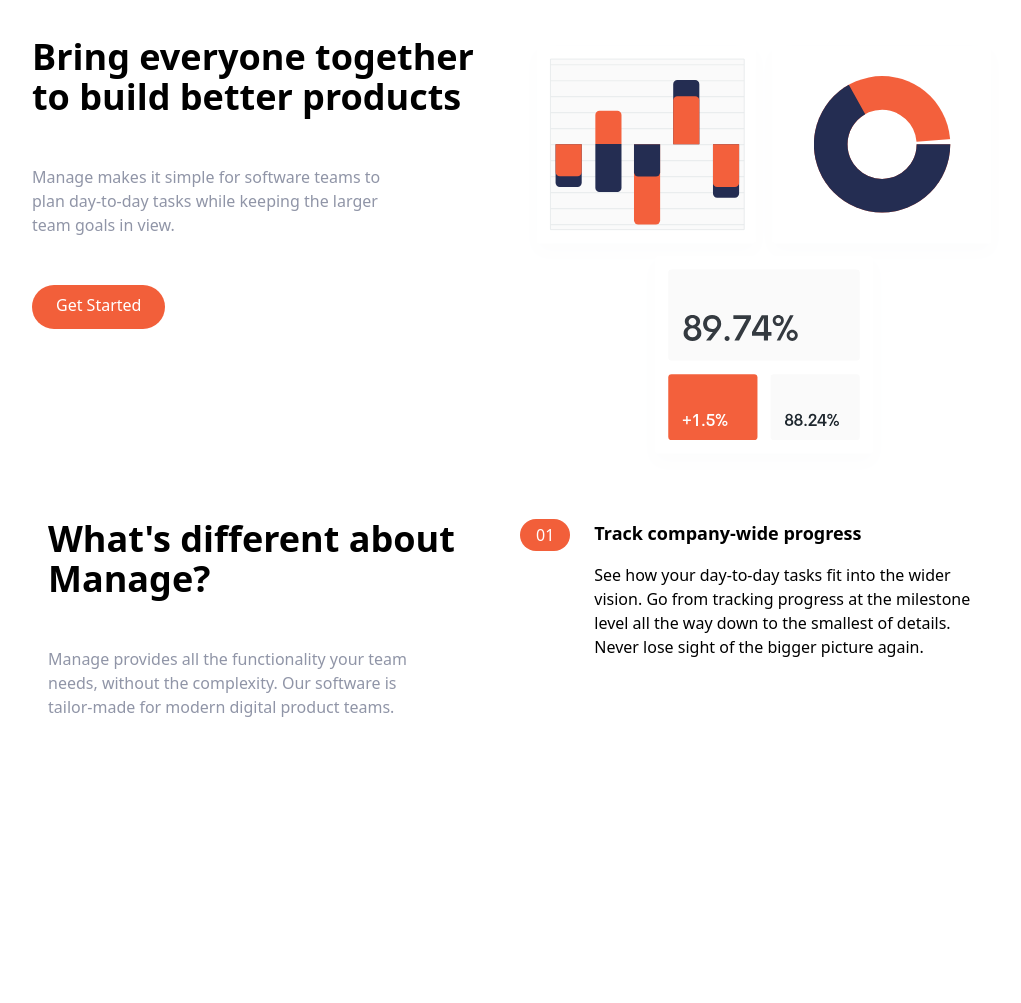
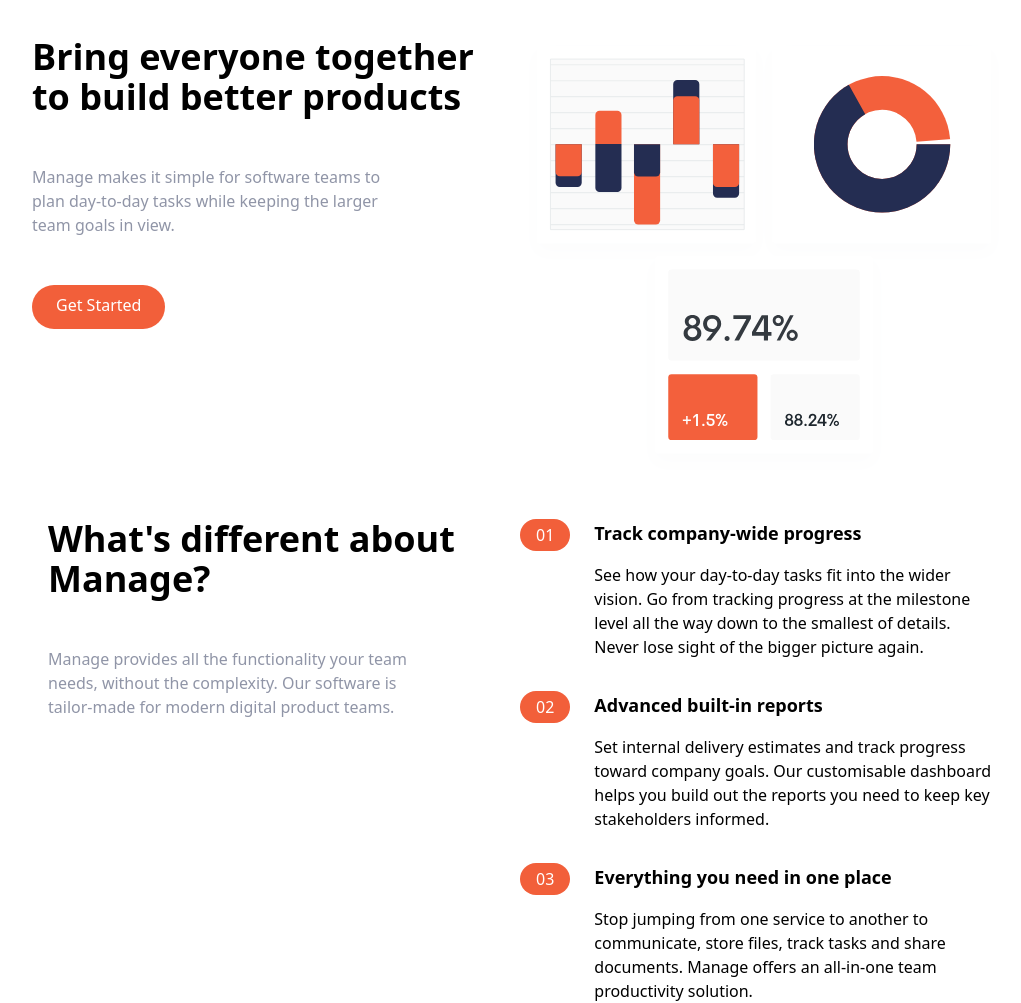
Before and after one commit to AyeshaShaharyar/manageLanding, a website: page index.html in a window 1280 px wide. Shown: the part 95-1098 px from the top of the page, without its empty margins (120-1141 px from the left). Before the commit the page ends 814 px from the top, so only its background shows below. Drawn offline with Linux system fonts and the light colour scheme.

Commit message:
add features section items

```diff
--- a/index.html
+++ b/index.html
@@ -112,6 +112,62 @@
               </p>
             </div>
           </div>
+          <!-- List item 2 -->
+          <div
+            class="flex flex-col space-y-3 md:space-y-0 md:space-x-6 md:flex-row"
+          >
+            <!-- Heading -->
+            <div class="rounded-l-full bg-brightRedSupLight md:bg-transparent">
+              <div class="flex items-center space-x-2">
+                <div
+                  class="px-4 py-2 text-white rounded-full md:py-1 bg-brightRed"
+                >
+                  02
+                </div>
+                <h3 class="text-base font-bold md:mb-4 md:hidden">
+                  Advanced built-in reports
+                </h3>
+              </div>
+            </div>
+            <div>
+              <h3 class="hidden mb-4 text-lg font-bold md:block">
+                Advanced built-in reports
+              </h3>
+              <p class="darkGrayishBlue">
+                Set internal delivery estimates and track progress toward
+                company goals. Our customisable dashboard helps you build out
+                the reports you need to keep key stakeholders informed.
+              </p>
+            </div>
+          </div>
+          <!--List item 3 -->
+          <div
+            class="flex flex-col space-y-3 md:space-y-0 md:space-x-6 md:flex-row"
+          >
+            <!-- Heading -->
+            <div class="rounded-l-full bg-brightRedSupLight md:bg-transparent">
+              <div class="flex items-center space-x-2">
+                <div
+                  class="px-4 py-2 text-white rounded-full md:py-1 bg-brightRed"
+                >
+                  03
+                </div>
+                <h3 class="text-base font-bold md:mb-4 md:hidden">
+                  Everything you need in one place
+                </h3>
+              </div>
+            </div>
+            <div>
+              <h3 class="hidden mb-4 text-lg font-bold md:block">
+                Everything you need in one place
+              </h3>
+              <p class="darkGrayishBlue">
+                Stop jumping from one service to another to communicate, store
+                files, track tasks and share documents. Manage offers an
+                all-in-one team productivity solution.
+              </p>
+            </div>
+          </div>
         </div>
       </div>
     </section>
```
